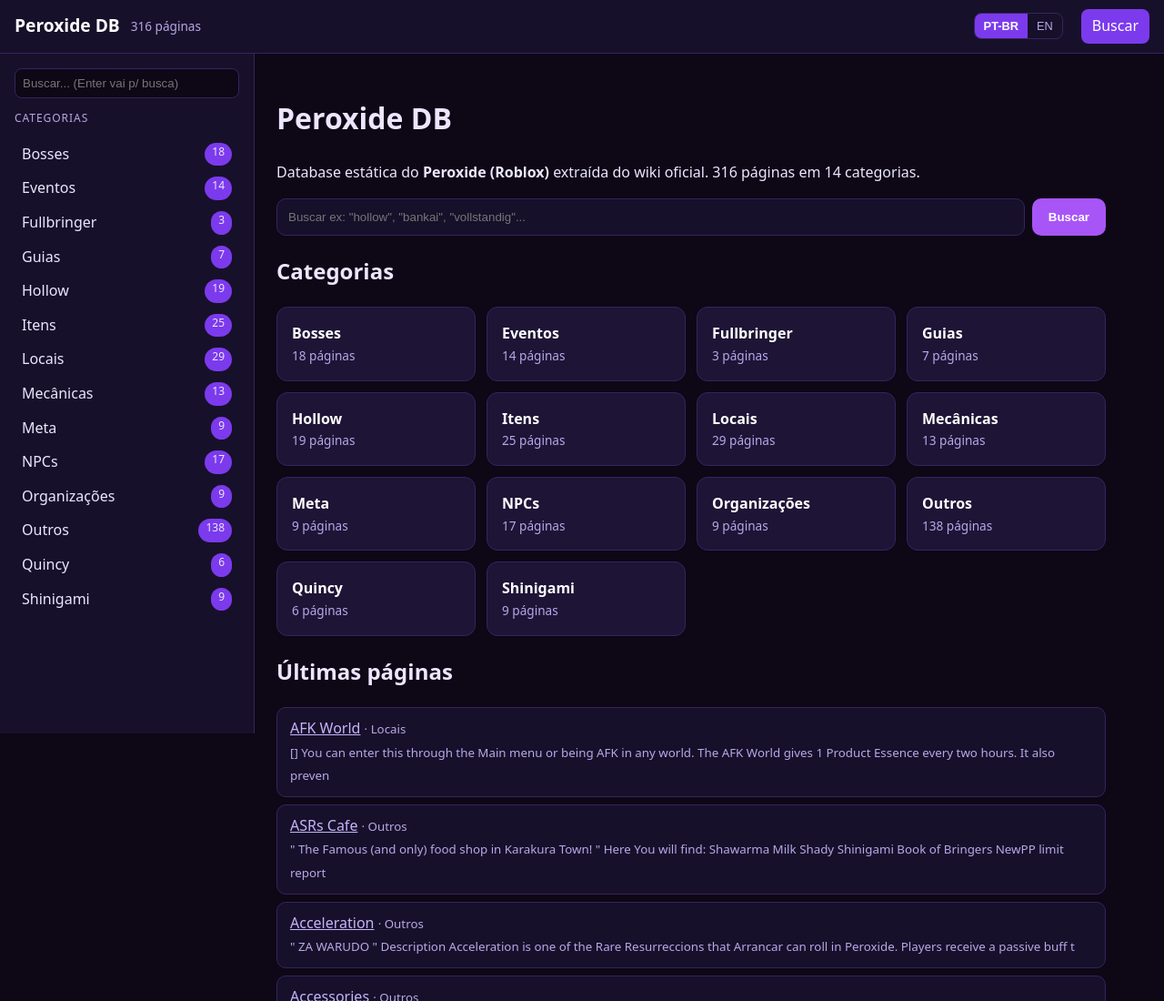
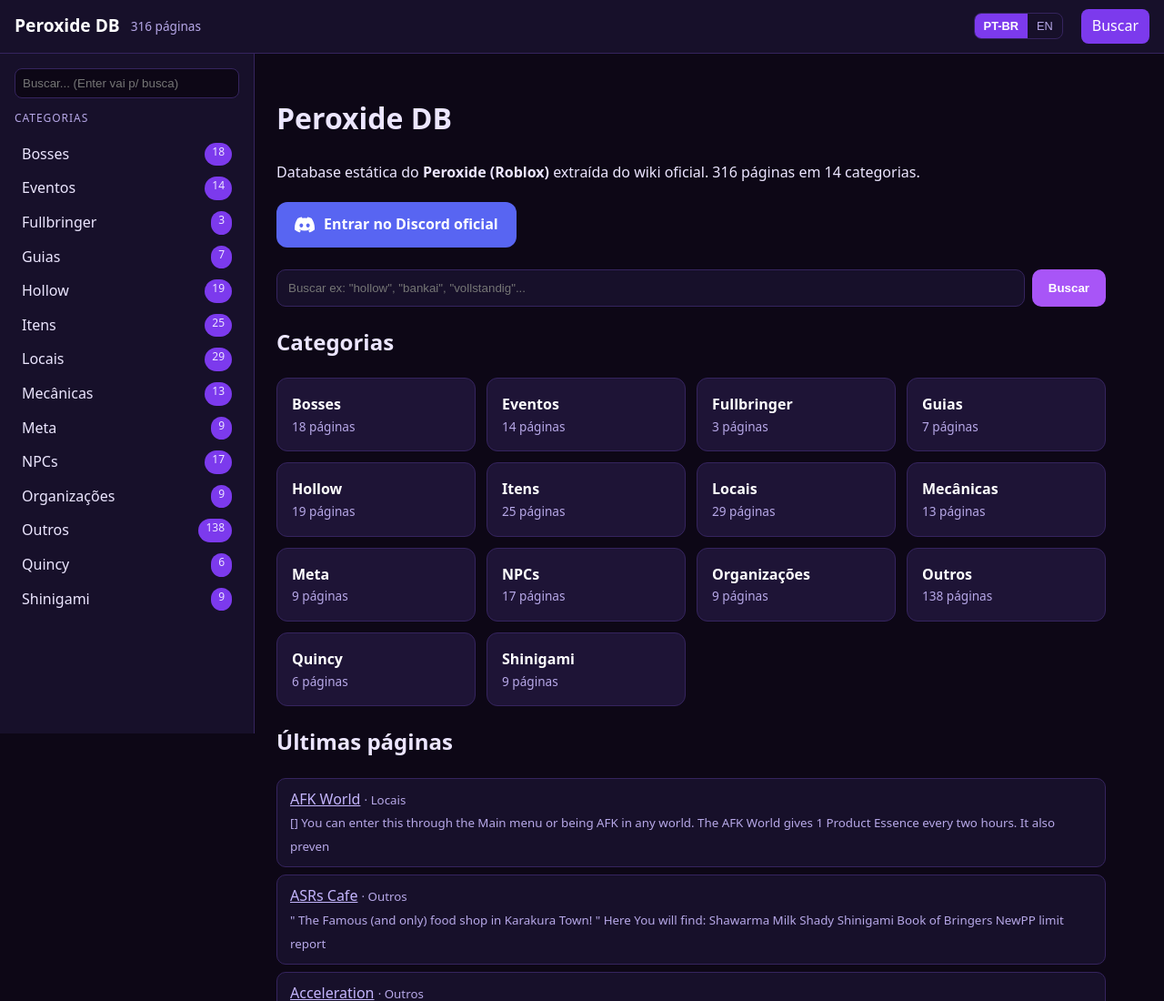
Before and after one commit to cheat-wsp/peroxide-db, a plain HTML site: page docs/index.html in a window 1280 px wide. Shown: the top 1100 px of the page at 91% size. Drawn offline with Linux system fonts and the light colour scheme.

Commit message:
Botao Discord oficial na pagina inicial

```diff
--- a/docs/assets/style.css
+++ b/docs/assets/style.css
@@ -43,6 +43,9 @@
 .sec-body img,.sec-body figure,.sec-body aside{display:none}
 .sec-body a{color:#c4b5fd}
 footer{margin-top:40px;color:var(--mut);font-size:.85rem;border-top:1px solid var(--line);padding-top:12px}
+/* Botão Discord oficial (página inicial) */
+.discord-btn{display:inline-flex;align-items:center;gap:10px;background:#5865F2;color:#fff;font-weight:700;text-decoration:none;padding:12px 20px;border-radius:12px;margin:4px 0 8px}
+.discord-btn:hover{background:#4752C4}
 /* Vídeo responsivo (páginas curadas com tutorial) */
 .video{position:relative;padding-bottom:56.25%;height:0;overflow:hidden;border-radius:12px;border:1px solid var(--line);margin:12px 0}
 .video iframe{position:absolute;top:0;left:0;width:100%;height:100%;border:0}
--- a/docs/index.html
+++ b/docs/index.html
@@ -61,6 +61,10 @@
 
 <h1>Peroxide DB</h1>
 <p>Database estática do <strong>Peroxide (Roblox)</strong> extraída do wiki oficial. 316 páginas em 14 categorias.</p>
+<a class="discord-btn" href="https://discord.gg/peroxide" target="_blank" rel="noopener">
+  <svg viewBox="0 0 24 24" width="22" height="22" fill="currentColor" aria-hidden="true"><path d="M20.317 4.37a19.79 19.79 0 0 0-4.885-1.515.074.074 0 0 0-.079.037c-.21.375-.444.865-.608 1.25a18.27 18.27 0 0 0-5.487 0 12.64 12.64 0 0 0-.617-1.25.077.077 0 0 0-.079-.037A19.736 19.736 0 0 0 3.677 4.37a.07.07 0 0 0-.032.027C.533 9.046-.32 13.58.099 18.058a.082.082 0 0 0 .031.057 19.9 19.9 0 0 0 5.993 3.03.078.078 0 0 0 .084-.028c.462-.63.874-1.295 1.226-1.994a.076.076 0 0 0-.041-.106 13.107 13.107 0 0 1-1.872-.892.077.077 0 0 1-.008-.128c.126-.094.252-.192.372-.291a.074.074 0 0 1 .077-.01c3.928 1.793 8.18 1.793 12.062 0a.074.074 0 0 1 .078.009c.12.099.246.198.373.292a.077.077 0 0 1-.006.127 12.3 12.3 0 0 1-1.873.892.077.077 0 0 0-.041.107c.36.698.772 1.363 1.225 1.993a.076.076 0 0 0 .084.029 19.84 19.84 0 0 0 6.002-3.03.077.077 0 0 0 .032-.055c.5-5.177-.838-9.674-3.549-13.66a.061.061 0 0 0-.031-.03ZM8.02 15.33c-1.183 0-2.157-1.085-2.157-2.419 0-1.333.955-2.418 2.157-2.418 1.21 0 2.176 1.095 2.157 2.418 0 1.334-.956 2.419-2.157 2.419Zm7.975 0c-1.183 0-2.157-1.085-2.157-2.419 0-1.333.955-2.418 2.157-2.418 1.21 0 2.176 1.095 2.157 2.418 0 1.334-.946 2.419-2.157 2.419Z"/></svg>
+  Entrar no Discord oficial
+</a>
 <form action="search.html" method="get" class="big-search">
   <input type="search" name="q" placeholder='Buscar ex: "hollow", "bankai", "vollstandig"...'>
   <button type="submit">Buscar</button>
--- a/src/static/style.css
+++ b/src/static/style.css
@@ -43,6 +43,9 @@
 .sec-body img,.sec-body figure,.sec-body aside{display:none}
 .sec-body a{color:#c4b5fd}
 footer{margin-top:40px;color:var(--mut);font-size:.85rem;border-top:1px solid var(--line);padding-top:12px}
+/* Botão Discord oficial (página inicial) */
+.discord-btn{display:inline-flex;align-items:center;gap:10px;background:#5865F2;color:#fff;font-weight:700;text-decoration:none;padding:12px 20px;border-radius:12px;margin:4px 0 8px}
+.discord-btn:hover{background:#4752C4}
 /* Vídeo responsivo (páginas curadas com tutorial) */
 .video{position:relative;padding-bottom:56.25%;height:0;overflow:hidden;border-radius:12px;border:1px solid var(--line);margin:12px 0}
 .video iframe{position:absolute;top:0;left:0;width:100%;height:100%;border:0}
```
Also changed, not shown: src/templates/index.html (+4 -0 lines).
